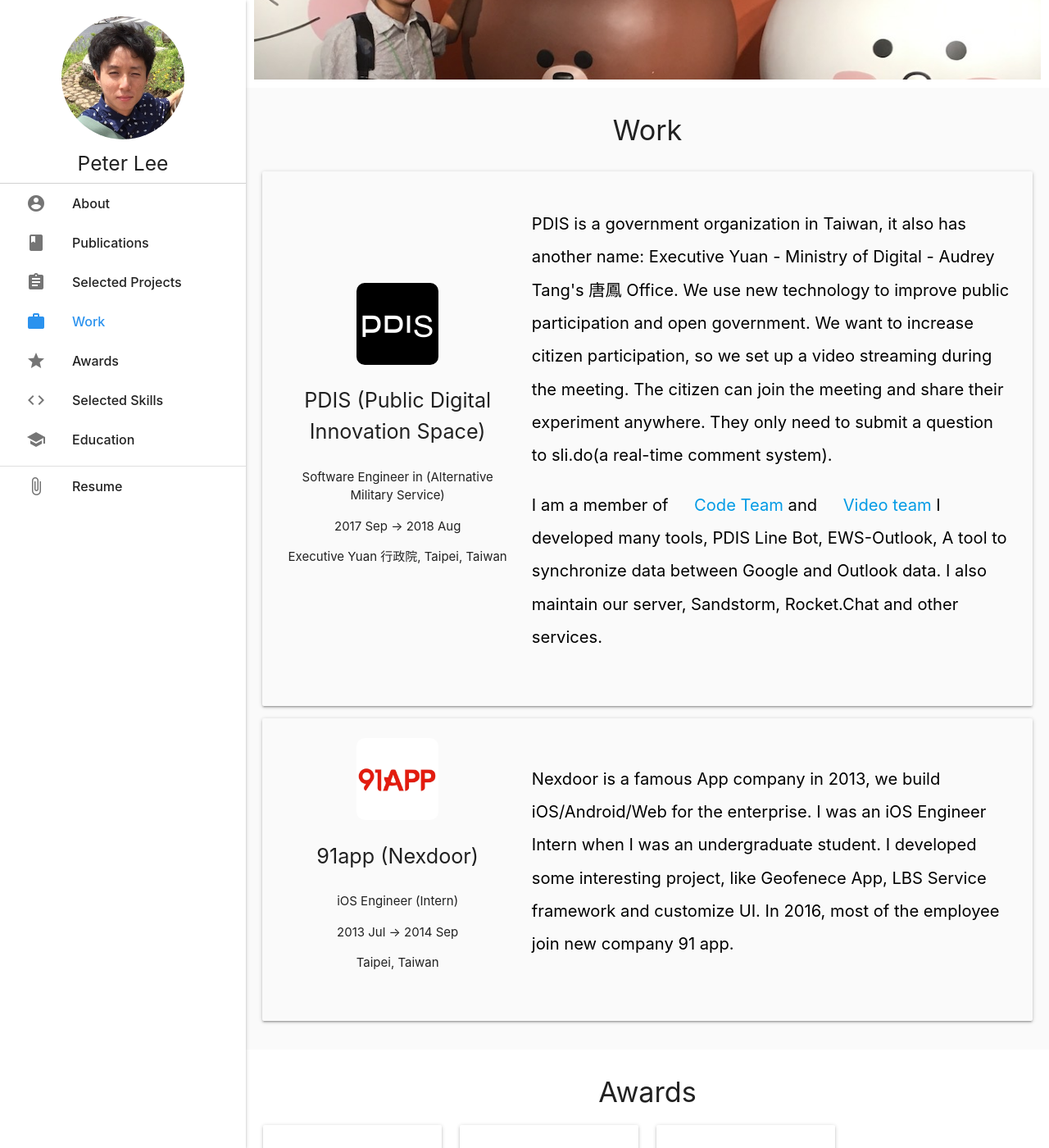
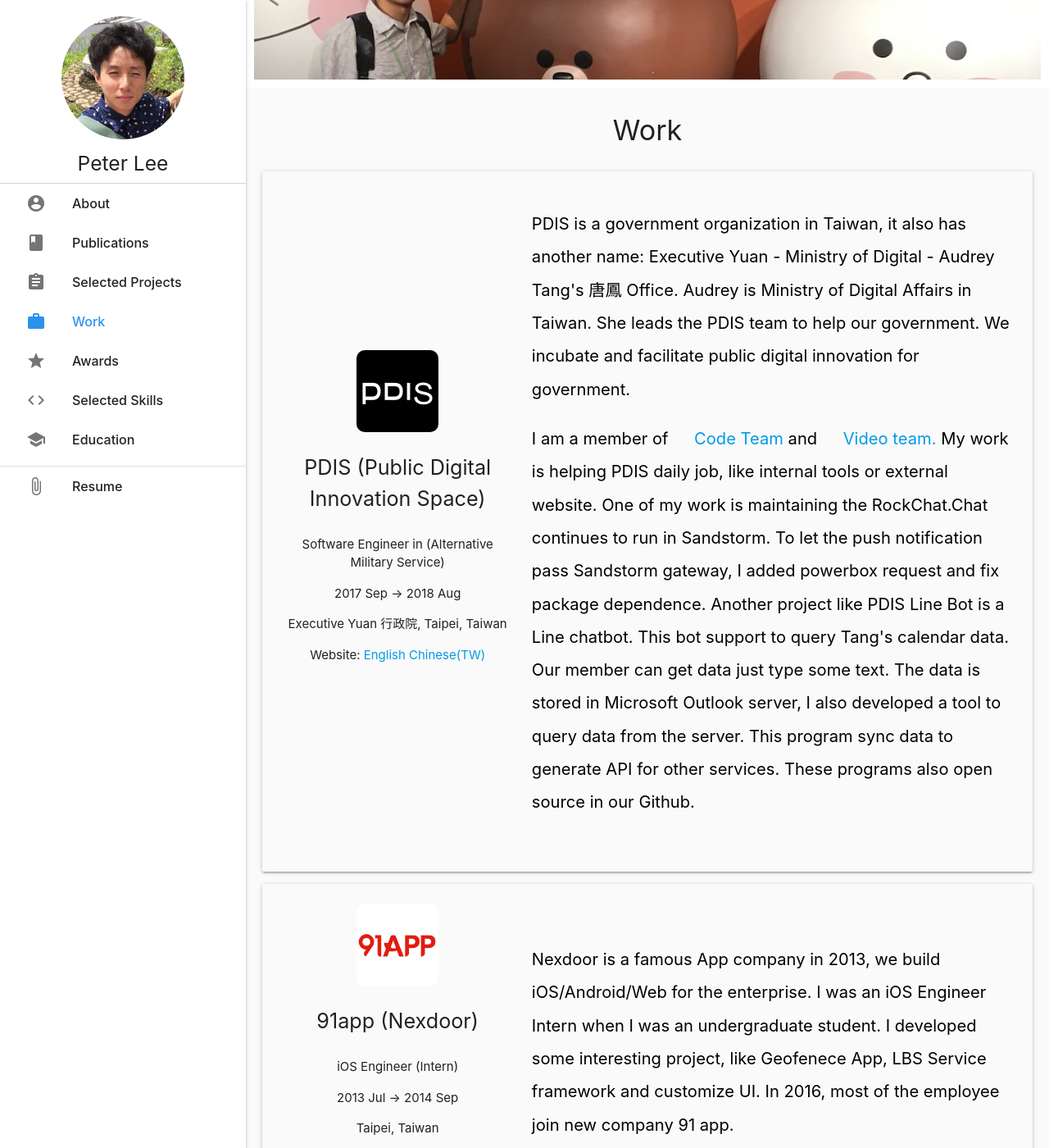
Before and after one commit to peterlee0127/cv, a Jekyll site: the page built from index.html, in a window 1280 px wide and 1400 px high, scrolled down 4337 px. Shown: the whole window at 82% size. Built offline with Jekyll 4.4.1, drawn with Linux system fonts in a browser that asks for light colours.

Commit message:
update work working

```diff
--- a/_data/work.json
+++ b/_data/work.json
@@ -20,23 +20,26 @@
       "location":"Executive Yuan 行政院, Taipei, Taiwan",
       "time":"2017 Sep -> 2018 Aug",
       "position":"Software Engineer in (Alternative Military Service)",
+      "web":"<a href='https://pdis.nat.gov.tw' target='_blank'>English</a> <a href='https://jk.pdis.nat.gov.tw' target='_blank'>Chinese(TW)</a>",
       "p":[
           "PDIS is a government organization in Taiwan, it also has another name: Executive Yuan - Ministry of Digital - Audrey Tang's 唐鳳 Office.
-          We use new technology to improve public participation and open government.
-          We want to increase citizen participation, so we set up a video streaming during the meeting.
-          The citizen can join the meeting and share their experiment anywhere.
-          They only need to submit a question to sli.do(a real-time comment system).
-          <a target='_blank' href='https://youtu.be/VbwKBK24T_g?t=4842'>
-            <svg class='icon' style='width:1em;height:1em'><use xlink:href='/assets/font/fontawesome.svg#youtube'></use></svg>
-          </a>
+          Audrey is Ministry of Digital Affairs in Taiwan. She leads the PDIS team to help our government.
+          We incubate and facilitate public digital innovation for government.
           ",
           "I am a member of <a href='https://github.com/pdis/' target='_blank'>
            <svg class='icon' style='width:1em;height:1em'><use xlink:href='/assets/font/fontawesome.svg#github'></use></svg>
             Code Team</a> and
           <a href='https://www.youtube.com/channel/UCExDf4hkbSU-pmJcyT_sDtg/videos' target='_blank'>
-          <svg class='icon' style='width:1em;height:1em'><use xlink:href='/assets/font/fontawesome.svg#youtube'></use></svg> Video team
+          <svg class='icon' style='width:1em;height:1em'><use xlink:href='/assets/font/fontawesome.svg#youtube'></use></svg> Video team.
           </a>
-           I developed many tools, PDIS Line Bot, EWS-Outlook, A tool to synchronize data between Google and Outlook data. I also maintain our server, Sandstorm, Rocket.Chat and other services."
+          My work is helping PDIS daily job, like internal tools or external website.
+          One of my work is maintaining the RockChat.Chat continues to run in Sandstorm.
+          To let the push notification pass Sandstorm gateway, I added powerbox request and fix package dependence.
+          Another project like PDIS Line Bot is a Line chatbot. This bot support to query Tang's calendar data.
+          Our member can get data just type some text.
+          The data is stored in Microsoft Outlook server, I also developed a tool to query data from the server.
+          This program sync data to generate API for other services. These programs also open source in our Github.
+          "
       ],
       "more":""
     },
@@ -46,6 +49,7 @@
       "location":"Taipei, Taiwan",
       "time":"2013 Jul -> 2014 Sep",
       "position":"iOS Engineer (Intern)",
+      "web":"<a href='https://www.91app.com' target='_blank'>Chinese(TW)</a>",
       "p":[
           "Nexdoor is a famous App company in 2013, we build iOS/Android/Web for the enterprise. I was an iOS Engineer Intern when I was an undergraduate student.
           I developed some interesting project, like Geofenece App, LBS Service framework and customize UI. In 2016, most of the employee join new company 91 app."
--- a/_includes/paragraph/work.html
+++ b/_includes/paragraph/work.html
@@ -10,6 +10,7 @@
              <p class="promo-caption"> {{work.position}}</p>
              <p class="promo-caption" font-color='red'> {{work.time}}</p>
              <p class="promo-caption"> {{work.location}}</p>
+             <p class="promo-caption">Website: {{work.web}}</p>
            </div>
            <div class="col s8">
              <span class="black-text flow-text">
```
